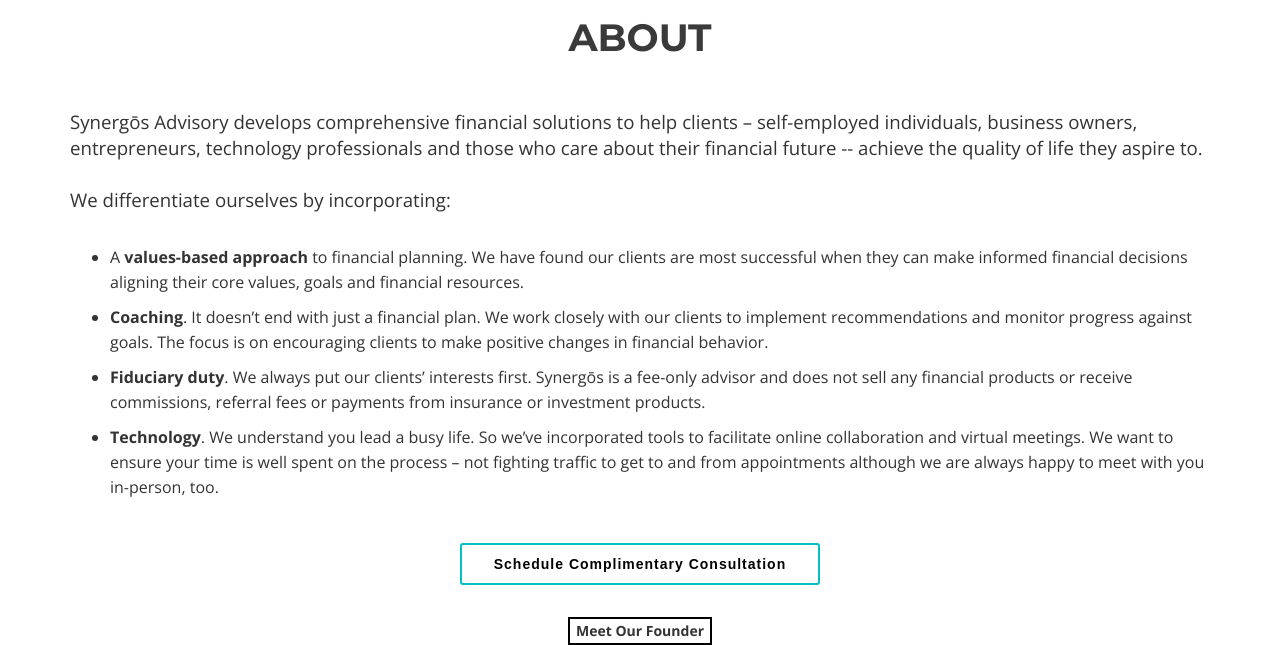
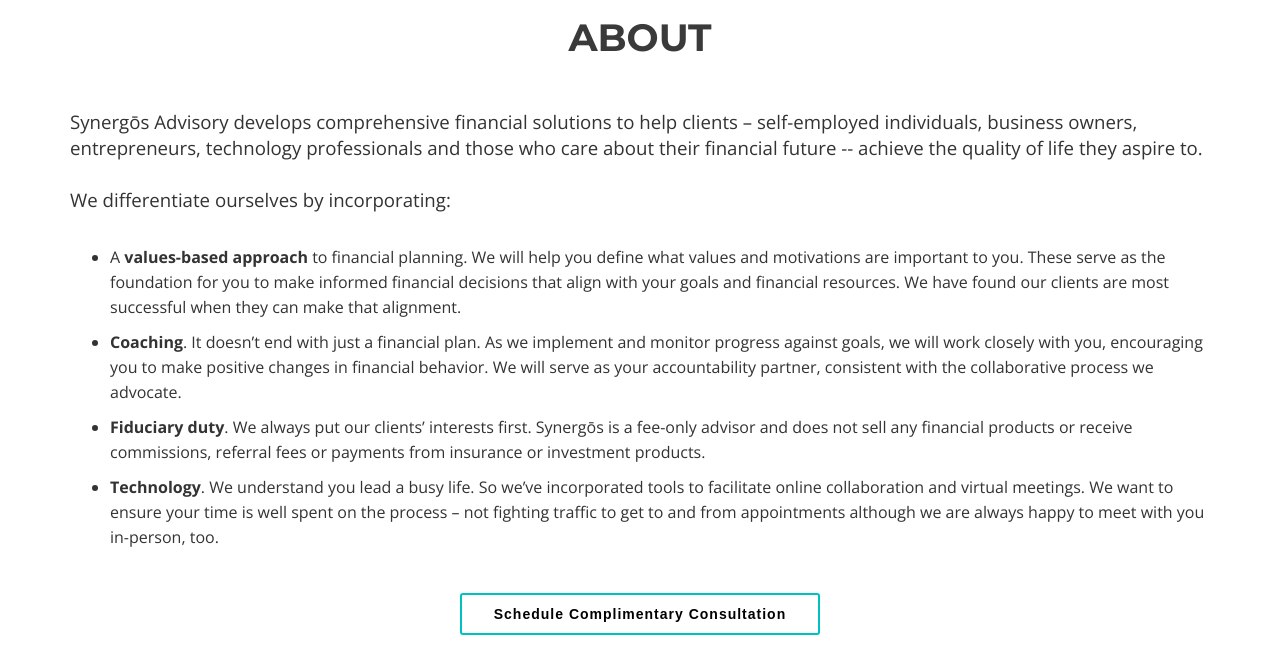
Before and after one commit to juhlmann75/synergeadvisory, a PHP site: page / in a window 1280 px wide. Shown: the part 903-1548 px from the top of the page. Run offline with PHP 8.4, Linux system fonts and the light colour scheme.

Commit message:
changed wording and added slide

```diff
--- a/about.php
+++ b/david-uhlmann.php
@@ -57,9 +57,11 @@
 
     <!-- Intro Content -->
     <div class="row">
-        <h2 >About Me</h2><br>
+        <h2 >About David Uhlmann</h2><br>
       <div class="col-lg-4" >
         <img class="img-fluid rounded mb-4" src="images/davidhead.png" width="300" alt="" >
+		<br><br>
+		David R. Uhlmann,  Synergōs Advice Founder
       </div>
       <div class="col-lg-8" style="text-align:left;">
 
@@ -76,6 +78,7 @@
         <h4 style="text-align:left">Qualifications</h4>
         <hr>
         <ul>
+			<li class="serviceList">CFP® CERTIFIED FINANCIAL PLANNER&#8480;</li>
             <li class="serviceList">AAMS® Accredited Asset Management Specialist&#8480;</li>
             <li class="serviceList">APMA® Accredited Portfolio Management Advisor&#8480;</li>
             <li class="serviceList">BFA&#153;   Behavioral Financial Advisor</li>
--- a/index.php
+++ b/index.php
@@ -64,13 +64,13 @@
 
           <!-- Slide 2 -->
           <div class="item">
-            <div class="carousel-background"><img src="images/seattle2h-min.jpg" alt=""></div>
+            <div class="carousel-background"><img src="images/seattle5h-min.jpg" alt=""></div>
             <div class="carousel-container">
               <div class="carousel-content">
                   <center>
                 <h3 class="animated fadeInDown" style="color:white;width:70%;">
-                    We work with self-employed individuals, business owners, entrepreneurs,
-                    technology professionals, and those who care about their financial future
+                    As an entrepreneur, you’re juggling personnel decisions, capital allocation,
+					growing sales, cutting costs and constantly putting fires out…
                   </h3></center>
                 <p class="animated fadeInUp"></p>
                 <a href="#about" class="btn-get-started animated fadeInUp readmore">Learn More</a>
@@ -81,13 +81,12 @@
 
           <!-- Slide 3 -->
           <div class="item">
-            <div class="carousel-background"><img src="images/seattle3h-min.jpg" alt=""></div>
+            <div class="carousel-background"><img src="images/seattle2h-min.jpg" alt=""></div>
             <div class="carousel-container">
               <div class="carousel-content">
                   <center>
                 <h3 class="animated fadeInDown" style="color:white;width:70%;">
-                    Our mission is to help you make informed financial decisions and encourage you to
-                    take the appropriate actions that can lead to a better quality of life
+                    With all your time tied up in running your business, who’s making sure your personal finances are on track?
                  </h3>
                   </center>
                 <p class="animated fadeInUp"></p>
@@ -97,7 +96,25 @@
             </div>
           </div>
 
-           <!-- Slide 4 -->
+		  <!-- Slide 4 -->
+          <div class="item">
+            <div class="carousel-background"><img src="images/seattle3h-min.jpg" alt=""></div>
+            <div class="carousel-container">
+              <div class="carousel-content">
+                  <center>
+                <h3 class="animated fadeInDown" style="color:white;width:70%;">
+                    We do!<br><br>Synergōs can provide you with ongoing financial planning and wealth management
+					tailored to your unique needs while you focus on running your business.<br><br>Allow us to work on your behalf.
+                 </h3>
+                  </center>
+                <p class="animated fadeInUp"></p>
+                <a href="#about" class="btn-get-started animated fadeInUp readmore">Learn More</a>
+                  <!---<span style="color:white;font-weight:bold;font-size:30px">&#11167;</span>--->
+              </div>
+            </div>
+          </div>
+
+           <!-- Slide 5 -->
           <div class="item">
             <div class="carousel-background"><img src="images/seattle4h-min.jpg" alt=""></div>
             <div class="carousel-container">
@@ -162,14 +179,16 @@
               <ul class="aboutInfo">
                 <li>
                     A <b>values-based approach</b> to financial planning.
-                We have found our clients are most successful when they can make
-                informed financial decisions aligning their core values, goals and financial resources.
+                We will help you define what values and motivations are important to you.
+				These serve as the foundation for you to make informed financial decisions
+				that align with your goals and financial resources.
+				We have found our clients are most successful when they can make that alignment.
                 </li>
                 <li>
                     <b>Coaching</b>.  It doesn’t end with just a financial plan.
-                We work closely with our clients to implement recommendations
-                and monitor progress against goals.  The focus is on encouraging
-                clients to make positive changes in financial behavior.
+                As we implement and monitor progress against goals, we will work closely with you, encouraging you to make positive
+				changes in financial behavior.  We will serve as your accountability partner, consistent with the
+				collaborative process we advocate.
                 </li>
                 <li>
                     <b>Fiduciary duty</b>.  We always put our clients’ interests first.
@@ -185,7 +204,7 @@
 
           <br>
             <br>
-          <input id="aboutButton" type="button" value="Meet Our Founder" onclick="location.href='about.php';">
+          <input id="aboutButton" type="button" value="Meet Our Founder" onclick="location.href='david-uhlmann.php';">
         </div>
       </div>
     </div>
```
Also changed, not shown: images/seattle5h-min.JPG (added).
